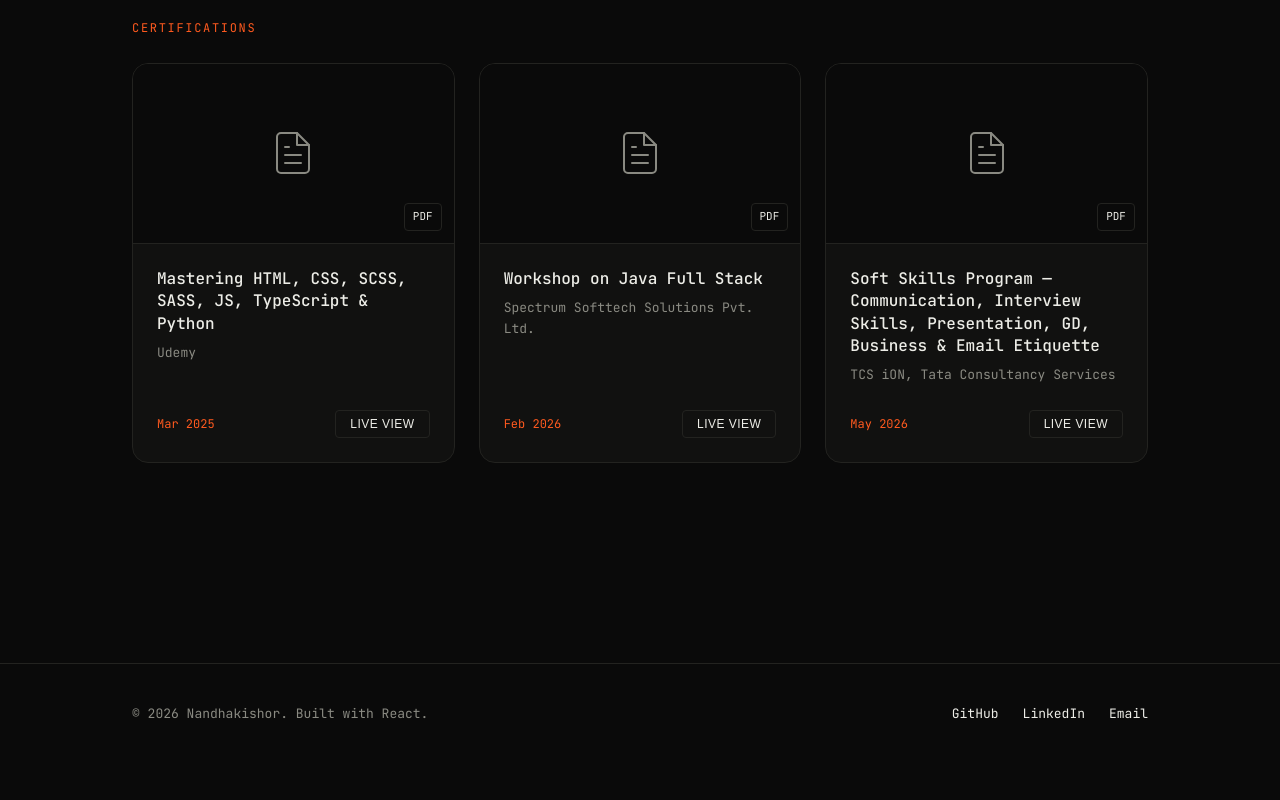
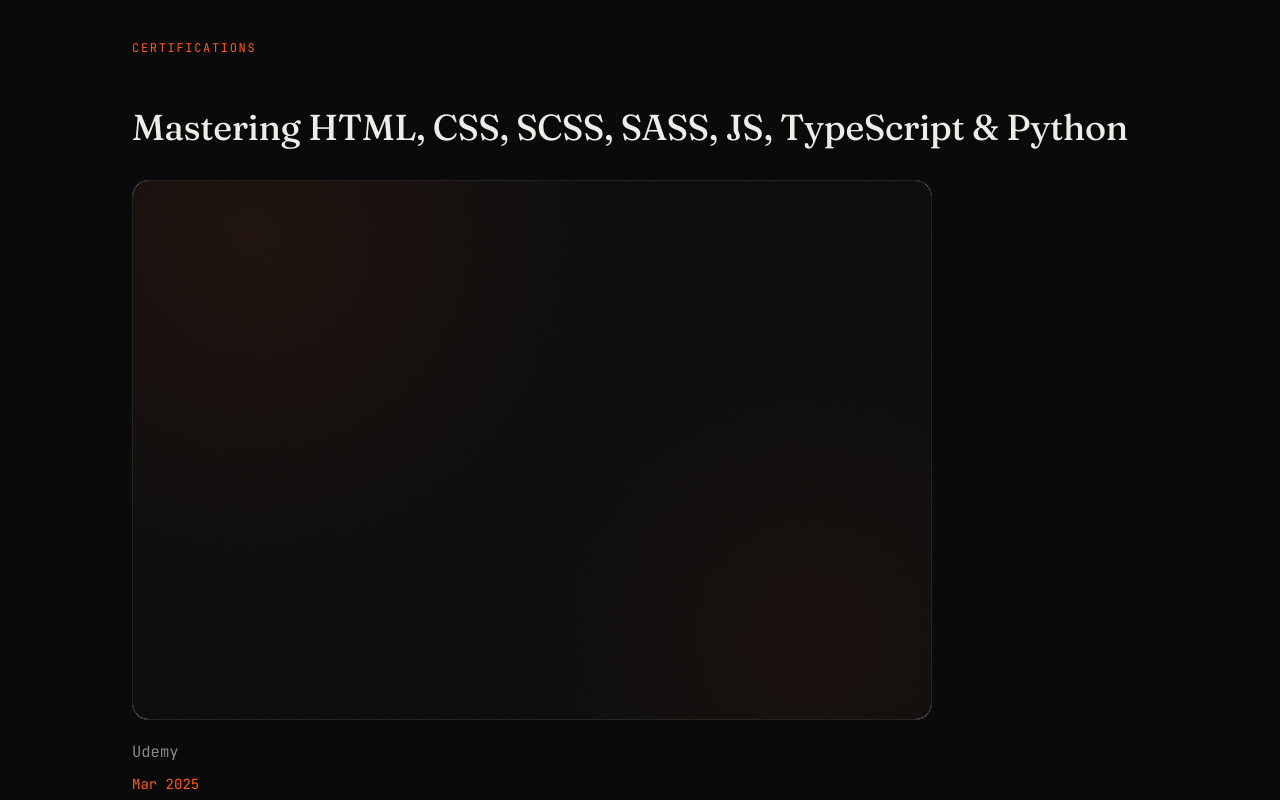
Before and after one commit to Nandhakishor2005/portfolio, a React (Vite) app: page /about in a window 1280 px wide. Shown: the part 1440-2240 px from the top of the page. Before the commit the page ends 2205 px from the top, so only its background shows below. Built offline with nearby package versions, Linux system fonts and the light colour scheme.

Commit message:
updated certifications section

```diff
--- a/src/pages/About.jsx
+++ b/src/pages/About.jsx
@@ -1,4 +1,3 @@
-import { useState, useEffect } from 'react'
 import Reveal from '../components/Reveal.jsx'
 
 const skillGroups = [
@@ -32,19 +31,7 @@ const certifications = [
 ]
 
 export default function About() {
-  const [modalCert, setModalCert] = useState(null)
-
-  useEffect(() => {
-    if (modalCert) {
-      document.body.style.overflow = 'hidden'
-    } else {
-      document.body.style.overflow = 'unset'
-    }
-    return () => { document.body.style.overflow = 'unset' }
-  }, [modalCert])
-
   return (
-    <>
     <div className="wrap" style={{ paddingTop: '12vh', paddingBottom: '10vh' }}>
       <Reveal>
         <span className="label">About</span>
@@ -99,66 +86,37 @@ export default function About() {
       </Reveal>
 
       {/* CERTIFICATIONS */}
+      <div style={{ marginTop: 100 }}>
         <Reveal delay={140}>
-          <div style={{ marginTop: 80 }}>
           <span className="label">Certifications</span>
-            <div style={{ display: 'grid', gridTemplateColumns: 'repeat(auto-fill, minmax(260px, 1fr))', gap: 24, marginTop: 24 }}>
-              {certifications.map((c) => (
-                <div key={c.title} className="cert-card" onClick={() => setModalCert(c)} style={{ display: 'flex', flexDirection: 'column', border: '1px solid var(--line)', borderRadius: '16px', overflow: 'hidden', background: 'var(--bg-soft)', cursor: 'none' }} data-hover>
-                  {/* Large Thumbnail */}
-                  <div style={{ height: '180px', width: '100%', background: 'var(--bg)', display: 'flex', alignItems: 'center', justifyContent: 'center', borderBottom: '1px solid var(--line)', position: 'relative' }}>
-                    <svg width="48" height="48" viewBox="0 0 24 24" fill="none" stroke="var(--ink-dim)" strokeWidth="1" strokeLinecap="round" strokeLinejoin="round">
-                      <path d="M14 2H6a2 2 0 0 0-2 2v16a2 2 0 0 0 2 2h12a2 2 0 0 0 2-2V8z"></path>
-                      <polyline points="14 2 14 8 20 8"></polyline>
-                      <line x1="16" y1="13" x2="8" y2="13"></line>
-                      <line x1="16" y1="17" x2="8" y2="17"></line>
-                      <polyline points="10 9 9 9 8 9"></polyline>
-                    </svg>
-                    <div style={{ position: 'absolute', bottom: 12, right: 12, background: 'rgba(10,10,10,0.8)', padding: '4px 8px', borderRadius: '4px', fontSize: 11, border: '1px solid var(--line)', color: 'var(--ink)' }}>
-                      PDF
-                    </div>
+        </Reveal>
+        <div style={{ marginTop: 40, display: 'flex', flexDirection: 'column', gap: 80 }}>
+          {certifications.map((c, i) => (
+            <Reveal delay={140 + (i * 100)} key={c.title}>
+              <article>
+                <div style={{ display: 'flex', gap: 24, alignItems: 'baseline', flexWrap: 'wrap' }}>
+                  <h2 style={{ fontSize: 'clamp(24px, 4vw, 36px)' }}>{c.title}</h2>
                 </div>
 
-                  <div style={{ padding: '24px', display: 'flex', flexDirection: 'column', flex: 1 }}>
-                    <p style={{ fontSize: 16, fontWeight: 500, lineHeight: 1.4 }}>{c.title}</p>
-                    <p style={{ color: 'var(--ink-dim)', fontSize: 13, marginTop: 8 }}>{c.org}</p>
+                <div style={{ marginTop: 24, width: '100%', maxWidth: '800px', height: '540px', overflow: 'hidden', borderRadius: '16px', border: '1px solid var(--line)', background: '#fff' }}>
+                  <iframe
+                    src={`${c.link}#toolbar=0&navpanes=0&scrollbar=0&view=FitH`}
+                    style={{ width: '100%', height: '100%', border: 'none' }}
+                    title={c.title}
+                  ></iframe>
+                </div>
 
-                    <div style={{ marginTop: 'auto', paddingTop: 24, display: 'flex', justifyContent: 'space-between', alignItems: 'center' }}>
-                      <span style={{ color: 'var(--accent)', fontSize: 12 }}>{c.date}</span>
-                      <button onClick={(e) => { e.stopPropagation(); setModalCert(c); }} style={{ background: 'transparent', border: '1px solid var(--line)', color: 'var(--ink)', padding: '6px 14px', borderRadius: '4px', fontSize: 12, textTransform: 'uppercase', letterSpacing: '0.04em', cursor: 'none' }} data-hover>
-                        Live View
-                      </button>
+                <p style={{ marginTop: 20, color: 'var(--ink-dim)', maxWidth: 640, fontSize: 15.5 }}>
+                  {c.org}
+                </p>
+                <span style={{ color: 'var(--accent)', fontSize: 14, display: 'block', marginTop: 8 }}>
+                  {c.date}
+                </span>
+              </article>
+            </Reveal>
+          ))}
         </div>
       </div>
     </div>
-              ))}
-            </div>
-          </div>
-        </Reveal>
-      </div>
-
-      {/* MODAL */}
-      {modalCert && (
-        <div style={{ position: 'fixed', inset: 0, zIndex: 99999, background: 'rgba(10,10,10,0.95)', backdropFilter: 'blur(10px)', display: 'flex', flexDirection: 'column' }}>
-          <div style={{ display: 'flex', justifyContent: 'space-between', alignItems: 'center', padding: '20px 32px', borderBottom: '1px solid var(--line)' }}>
-            <div>
-              <h3 style={{ fontSize: 'clamp(18px, 4vw, 24px)', color: 'var(--ink)', paddingRight: 16 }}>{modalCert.title}</h3>
-              <p style={{ fontSize: 14, color: 'var(--ink-dim)', marginTop: 4 }}>{modalCert.org}</p>
-            </div>
-            <button onClick={() => setModalCert(null)} style={{ flexShrink: 0, background: 'none', border: '1px solid var(--line)', color: 'var(--ink)', padding: '10px 20px', borderRadius: '8px', fontSize: 13, textTransform: 'uppercase', letterSpacing: '0.04em', cursor: 'none' }} data-hover>
-              Close
-            </button>
-          </div>
-          <div style={{ flex: 1, padding: '24px', display: 'flex', justifyContent: 'center', alignItems: 'center', overflow: 'hidden' }}>
-             <iframe src={`${modalCert.link}#toolbar=0&navpanes=0`} style={{ width: '100%', maxWidth: '1000px', height: '100%', border: '1px solid var(--line)', borderRadius: '8px', background: '#fff' }} title={modalCert.title}></iframe>
-          </div>
-        </div>
-      )}
-
-      <style>{`
-        .cert-card { transition: transform 0.25s ease, border-color 0.25s ease; }
-        .cert-card:hover { transform: translateY(-4px); border-color: var(--ink-dim); }
-      `}</style>
-    </>
   )
 }
```
Lines whose indentation alone changed are shown as unchanged.
